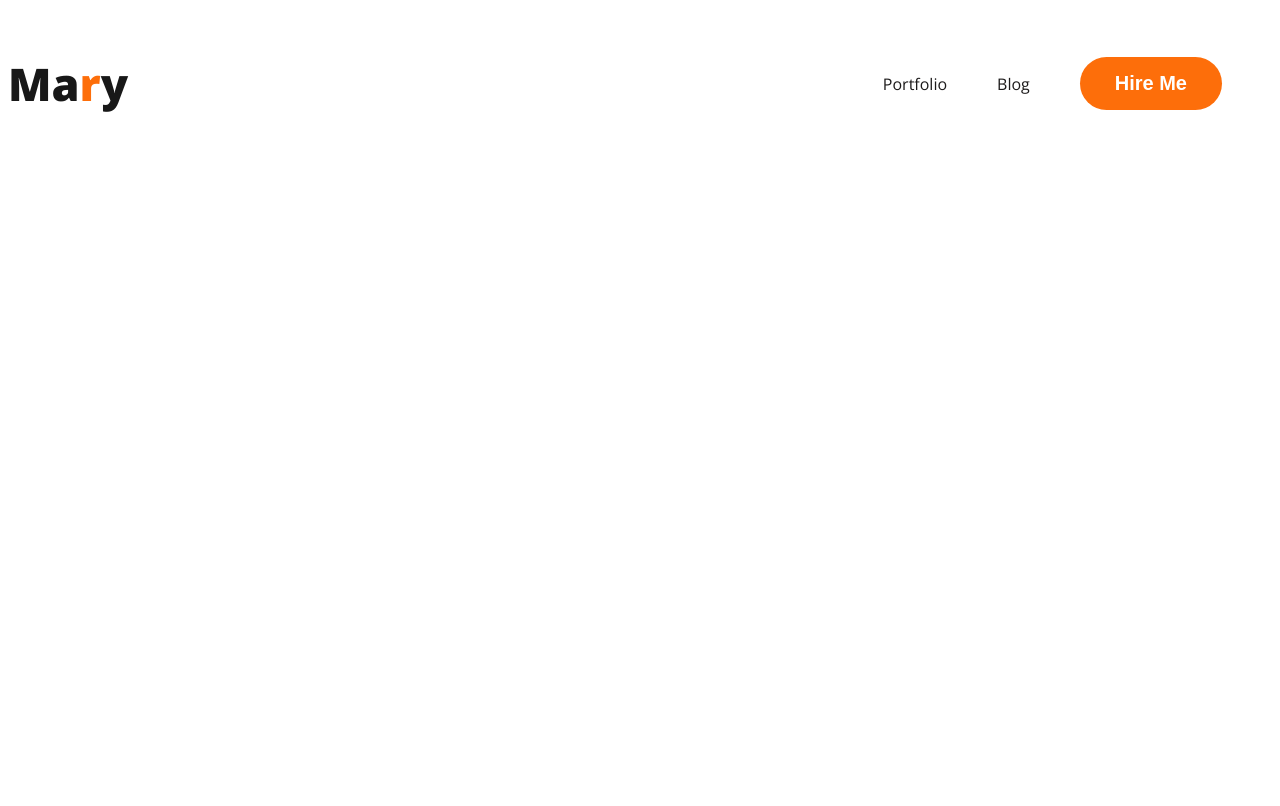
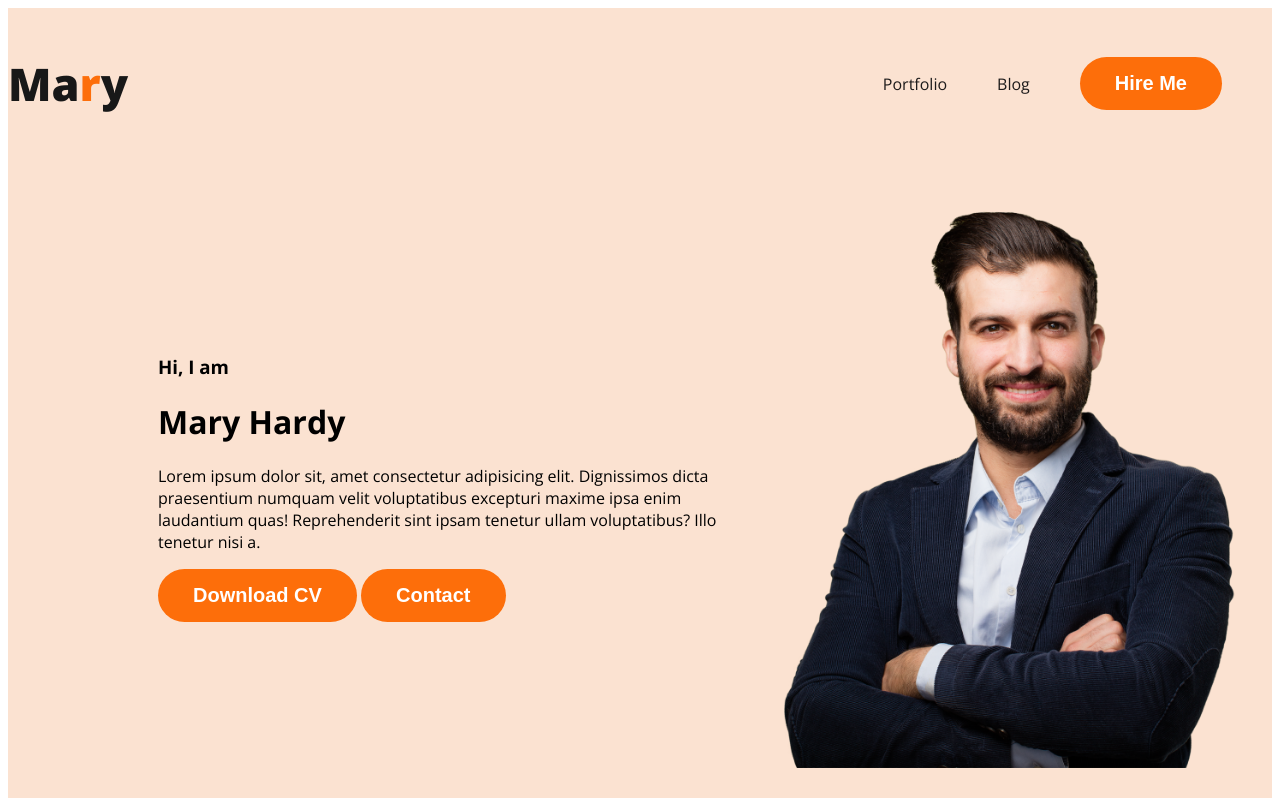
Before and after one commit to kamrul-CSE-official/web-developer_Portfolio, a plain HTML site: page index.html in a window 1280 px wide. Drawn offline with nearby package versions, Linux system fonts and the light colour scheme.

Commit message:
update banner

```diff
--- a/index.html
+++ b/index.html
@@ -16,7 +16,7 @@
 </head>
 
 <body>
-    <header>
+    <header class="header">
         <nav>
             <h3 class="nav-tytle">Ma<span class="text-primary">r</span>y</h3>
             <ul>
@@ -25,6 +25,18 @@
                 <li><button class="btn-primary">Hire Me</button></li>
             </ul>
         </nav>
+        <div class="banner">
+            <div class="banner-content">
+                <h3 class="banner-greeting">Hi, I am</h3>
+                <h1 class="banner-title">Mary Hardy</h1>
+                <p>Lorem ipsum dolor sit, amet consectetur adipisicing elit. Dignissimos dicta praesentium numquam velit
+                    voluptatibus excepturi maxime ipsa enim laudantium quas! Reprehenderit sint ipsam tenetur ullam
+                    voluptatibus? Illo tenetur nisi a.</p>
+                <button class="btn-primary">Download CV</button>
+                <button class="btn-primary">Contact</button>
+            </div>
+            <img class="profile-pic" src="images/hardy.png" alt="hardy">
+        </div>
     </header>
     <main>
 
--- a/styles/portfolio.css
+++ b/styles/portfolio.css
@@ -22,6 +22,7 @@ nav {
     display: flex;
     justify-content: space-between;
     align-items: center;
+    margin: 0, 200px;
 }
 
 .nav-tytle {
@@ -44,3 +45,18 @@ nav a {
     text-decoration: none;
     color: rgb(29, 27, 27);
 }
+
+/* Header related styles */
+.header {
+    background-color: #f5bb916b;
+}
+
+.banner {
+    padding: 30px 30px 30px 150px;
+    display: flex;
+    align-items: center;
+}
+
+.banner .profile-pic {
+    width: 500px;
+}
```
